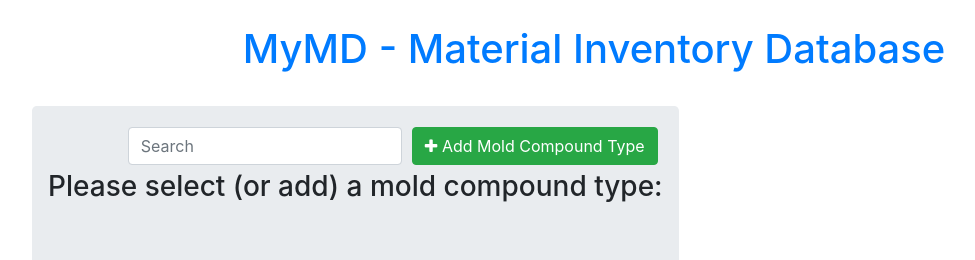
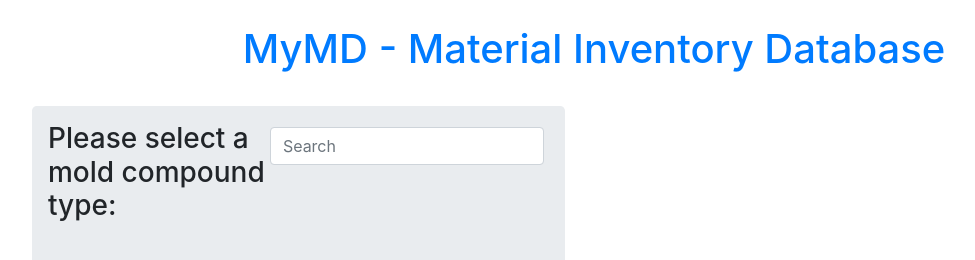
Before and after one commit to dsheah002/MyMDuser, a Flask app: page /mold_type in a window 1280 px wide. Shown: the top 260 px of the page, without its empty margins (38-1013 px from the left). Run offline with Flask 2, Linux system fonts and the light colour scheme; the visitor is signed in with stand-in values (Sample User, id 1); data that the repository does not hold is empty; some libraries are stand-ins or nearby versions.

Commit message:
Update mold_type.html

```diff
--- a/app/templates/mold_type.html
+++ b/app/templates/mold_type.html
@@ -10,14 +10,11 @@
         <div class="col-xs-7">
             <div class="jumbotron p-3">
 
-                    <button type="button" style="margin:5px;" class="btn btn-success float-right" data-toggle="modal"
-                        data-target="#mymodal"><i class="fa fa-plus"></i> Add Mold Compound Type</button>
-
                     <div class="form-group pull-right" style="margin:5px;">
                         <input type="text" class="form-control" id="mySearch" placeholder="Search">
                     </div>
 
-                    <h3>Please select (or add) a mold compound type:</h3>
+                    <h3>Please select a mold compound type:</h3>
 
                     </br>
                     </br>
@@ -72,151 +69,15 @@
                         <td></td>
 
                         <td>
-                            <a href="/mold_type/update/{{mold.mold_type_id}}" class="btn" data-toggle="modal"
-                               data-target="#modaledit{{mold.mold_type_id}}"><i class="fa fa-pencil"></i></a>
-                        </td>
-                        <td></td>
-                        <td>
-                            <a href="/mold_type/delete/{{mold.mold_type_id}}" class="btn"
-                               onclick="return confirm('Are You Sure To Delete?')"><i class="fa fa-trash-o"></i></a>
-                        </td>
-                        <td></td>
-                        <td>
                             <a href="/mold_type/{{ mold.mold_type_id }}" class="btn btn-success" >Select</a>
                         </td>
                     </tr>
 
-
-
-                  <!-- Modal Edit Material-->
-<div id="modaledit{{mold.mold_type_id}}" class="modal fade" role="dialog">
-   <div class="modal-dialog">
-      <div class="modal-content">
-
-         <div class="modal-header">
-            <h4 class="modal-title">Update Mold Compound Type</h4>
-         </div>
-
-         <div class="modal-body">
-            <form action="{{url_for('update_mold_type')}}" method="POST">
-
-                    <div class="form-group">
-                        <label>Mold Compound Type:</label>
-                        <input type="hidden"  name="mold_type_id" value="{{mold.mold_type_id}}">
-                        <input type="text" class="form-control" name="mold_name" value="{{mold.mold_name}}" required>
-                    </div>
-
-
-                    <div class="form-group">
-                        <label>Supplier:</label>
-                        <input type="text" class="form-control" name="supplier" value="{{mold.supplier}}" required>
-                    </div>
-
-                    <div class="form-group">
-                        <label>Pellet Size (mm*g):</label>
-                        <input type="text" class="form-control" name="pellet_size" value="{{mold.pellet_size}}" required>
-                    </div>
-
-                    <div class="form-group">
-                        <label>Part No.:</label>
-                        <input type="text" class="form-control" name="part_no" value="{{mold.part_no}}" required>
-                    </div>
-
-                    <div class="form-group">
-                        <button class="btn btn-primary" type="submit">Update</button>
-                    </div>
-
-
-            </form>
-
-
-         </div>
-
-
-         <div class="modal-footer">
-
-
-            <button type="button" class="btn btn-secondary" data-dismiss="modal">Close</button>
-
-
-         </div>
-
-
-      </div>
-
-
-   </div>
-
-</div>
-
-
                     {% endfor %}
-
 
                 </table>
 
-
             </div>
-
-
-
-                  <!-- Modal Add Material-->
-<div id="mymodal" class="modal fade" role="dialog">
-   <div class="modal-dialog">
-      <div class="modal-content">
-         <div class="modal-header">
-            <h4 class="modal-title">Add Mold Compound Type</h4>
-         </div>
-
-         <div class="modal-body">
-            <form action="{{url_for('insert_mold_type')}}" method="POST">
-
-                    <div class="form-group">
-                        <label>Mold Compound Type:</label>
-                        <input type="text" class="form-control" name="mold_name" required>
-                    </div>
-
-                    <div class="form-group">
-                        <label>Supplier:</label>
-                        <input type="text" class="form-control" name="supplier" required>
-                    </div>
-
-                    <div class="form-group">
-                        <label>pellet Size (mm*g):</label>
-                        <input type="text" class="form-control" name="pellet_size" required>
-                    </div>
-
-                    <div class="form-group">
-                        <label>Part No.:</label>
-                        <input type="text" class="form-control" name="part_no" required>
-                    </div>
-
-                    <div class="form-group">
-                        <button class="btn btn-primary" type="submit">Add</button>
-                    </div>
-
-            </form>
-
-
-         </div>
-
-
-         <div class="modal-footer">
-            <button type="button" class="btn btn-secondary" data-dismiss="modal">Close</button>
-         </div>
-
-
-      </div>
-
-
-   </div>
-
-
-</div>
-
-
-
-
 
         </div>
 
```
